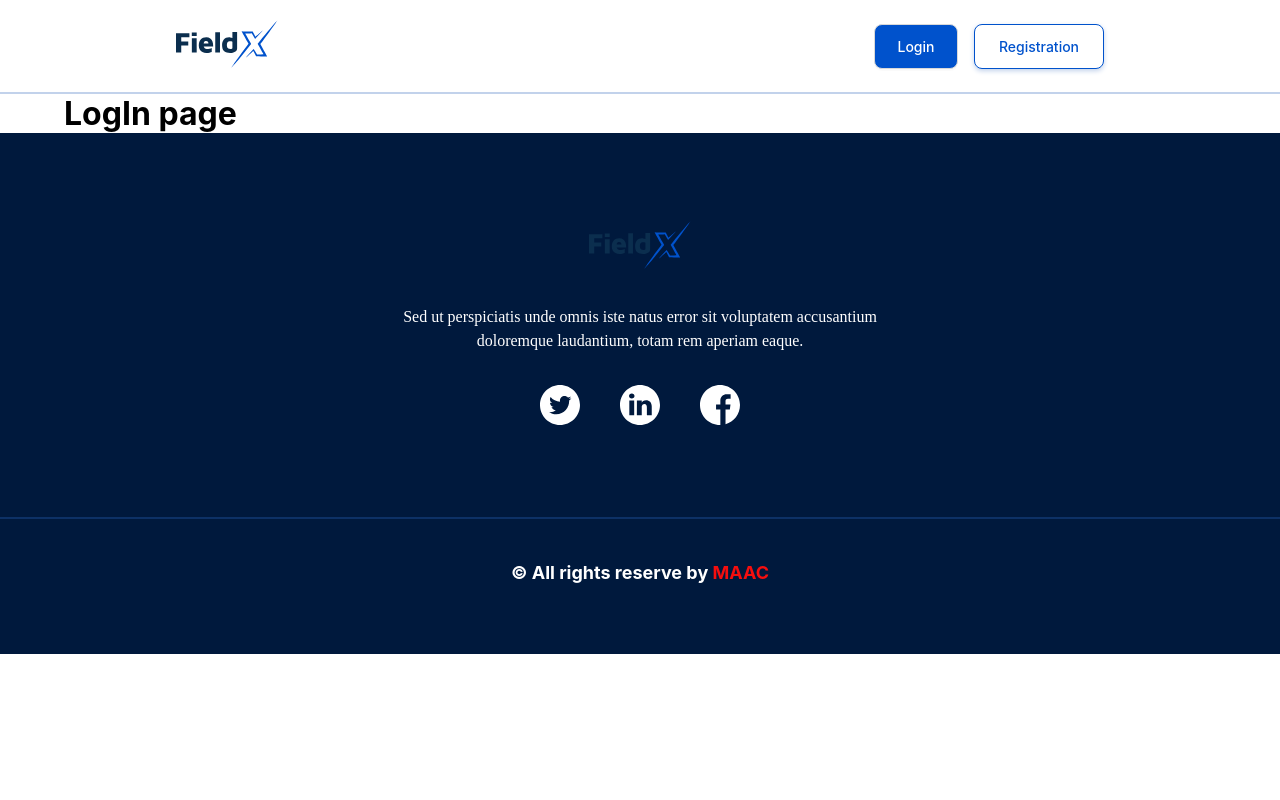
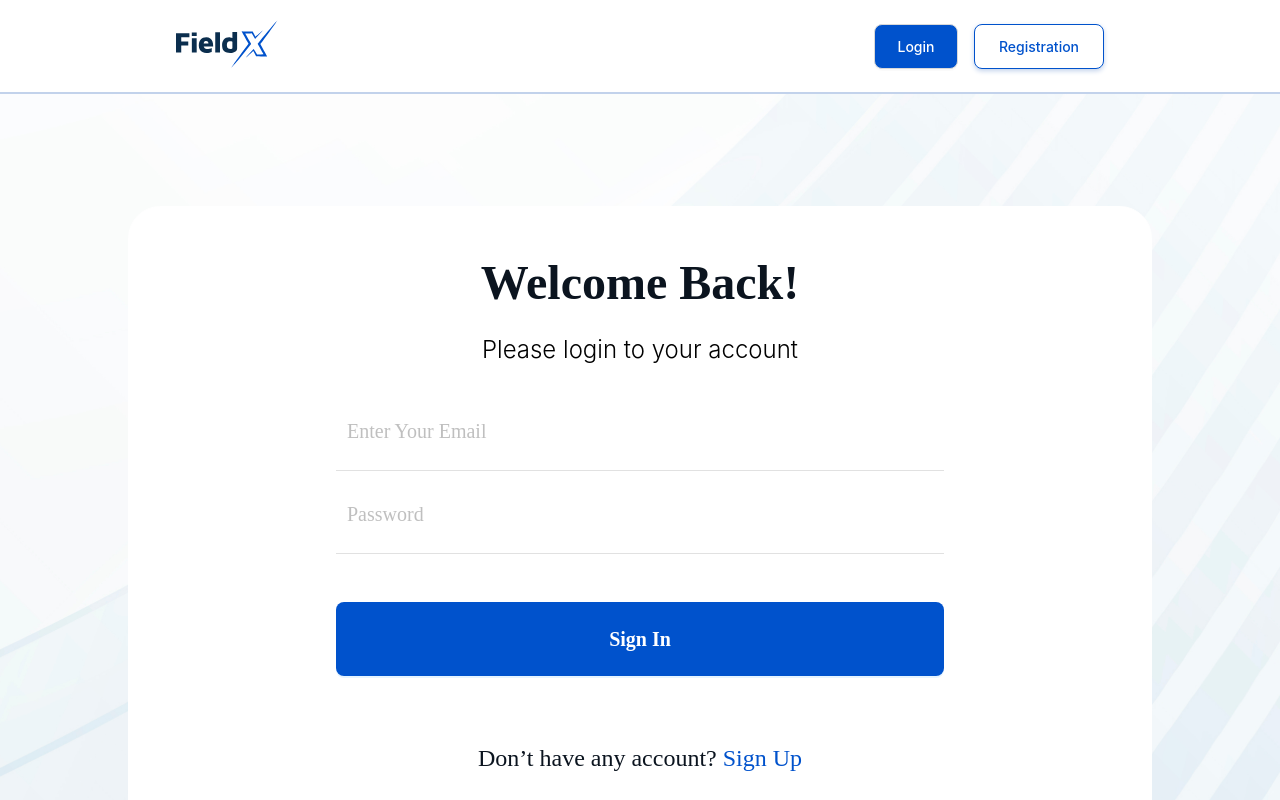
Before and after one commit to kamruzzaman-dev/MAACTASK, a React (Vite) app: page /log-in in a window 1280 px wide. Shown: the top 800 px of the page. Built offline with nearby package versions, Linux system fonts and the light colour scheme.

Commit message:
design: login form design

```diff
--- /dev/null
+++ b/src/component/Form/loginForm.tsx
@@ -0,0 +1,153 @@
+import { Form, Input, Button, message } from "antd";
+import { Link } from "react-router-dom";
+
+type ILoginForm = {
+    email: string,
+    password: string
+}
+
+
+const LoginForm = () => {
+    const [form] = Form.useForm();
+    // Function to handle form submission
+    const handleSignUp = (values: ILoginForm) => {
+        console.log(values);
+    };
+
+
+    const onFinishFailed = () => {
+        message.error("Fill the form!");
+    };
+
+    return (
+        <div
+            style={{
+                maxWidth: "1024px",
+                borderRadius: "32px",
+                margin: "0 auto",
+                border: "1px solid white",
+                background: "white",
+            }}
+        >
+            <h1
+                style={{
+                    marginTop: "40px",
+                    color: "#0B141F",
+                    textAlign: "center",
+                    fontFamily: "Manrope",
+                    fontSize: "48px",
+                    fontStyle: "normal",
+                    fontWeight: "700",
+                    lineHeight: "150%",
+                }}
+            >
+                Welcome Back!
+            </h1>
+            <p
+                style={{
+                    margin: "16px 0 48px",
+                    fontWeight: 300,
+                    fontSize: "24px",
+                    textAlign: "center",
+                }}
+            >
+                Please login to your account
+            </p>
+            <Form
+                form={form}
+                style={{
+                    maxWidth: "608px",
+                    margin: "0 auto",
+                }}
+                onFinish={handleSignUp}
+                onFinishFailed={onFinishFailed}
+            >
+                <Form.Item
+                    name="email"
+                    rules={[{ required: true, message: "Please input your email!" }]}
+                >
+                    <Input
+                        placeholder="Enter Your Email"
+                        variant="borderless"
+                        style={inputStyles}
+                        type="email"
+                    />
+                </Form.Item>
+
+                {/* Password Field */}
+                <Form.Item
+                    name="password"
+                    rules={[{ required: true, message: "Please input your password!" }]}
+                >
+                    <Input
+                        placeholder="Password "
+                        variant="borderless"
+                        style={inputStyles}
+                        type="password"
+                    />
+                </Form.Item>
+
+                {/* Sign in Button */}
+                <Form.Item>
+                    <Button
+                        type="primary"
+                        style={{
+                            width: "608px",
+                            padding: "24px 0",
+                            borderRadius: "8px",
+                            backgroundColor: "#0052CC",
+                            height: "74px",
+                            color: "#FFF",
+                            textAlign: "center",
+                            fontFamily: "Manrope",
+                            fontSize: "20px",
+                            fontStyle: "normal",
+                            fontWeight: "800",
+                            marginTop: "24px",
+                            lineHeight: "130%",
+                        }}
+                        htmlType="submit"
+                    >
+                        Sign In
+                    </Button>
+                </Form.Item>
+            </Form>
+            <p
+                style={{
+                    color: "#0B141F",
+                    fontFamily: "Manrope",
+                    fontSize: "24px",
+                    fontStyle: "normal",
+                    fontWeight: "500",
+                    lineHeight: "150%",
+                    margin: "64px 0 80px",
+                    textAlign: "center",
+                }}
+            >
+                Don’t have any account?{" "}
+                <Link
+                    to="/sign-up"
+                    style={{ color: "#0052CC", textDecoration: "none" }}
+                >
+                    Sign Up
+                </Link>
+            </p>
+        </div>
+    );
+};
+
+export default LoginForm;
+
+
+const inputStyles = {
+    color: "#898989",
+    width: "608px",
+    fontFamily: "Manrope",
+    fontSize: "20px",
+    fontStyle: "normal",
+    fontWeight: 500,
+    lineHeight: "150%",
+    borderBottom: "1px solid #E1E1E1",
+    paddingBottom: "24px",
+    borderRadius: "0px",
+};
--- a/src/pages/LogIn/index.tsx
+++ b/src/pages/LogIn/index.tsx
@@ -1,9 +1,20 @@
-const LogIn = () => {
+import LoginForm from "../../component/Form/loginForm";
+
+const Login = () => {
   return (
-    <div className="main-container">
-      <h1>LogIn page</h1>
+    <div className="main-bg">
+      {/* Register form */}
+      <div
+        style={{
+          paddingTop: "112px",
+
+          paddingBottom: "120px",
+        }}
+      >
+        <LoginForm />
+      </div>
     </div>
   );
 };
 
-export default LogIn;
+export default Login;
```
